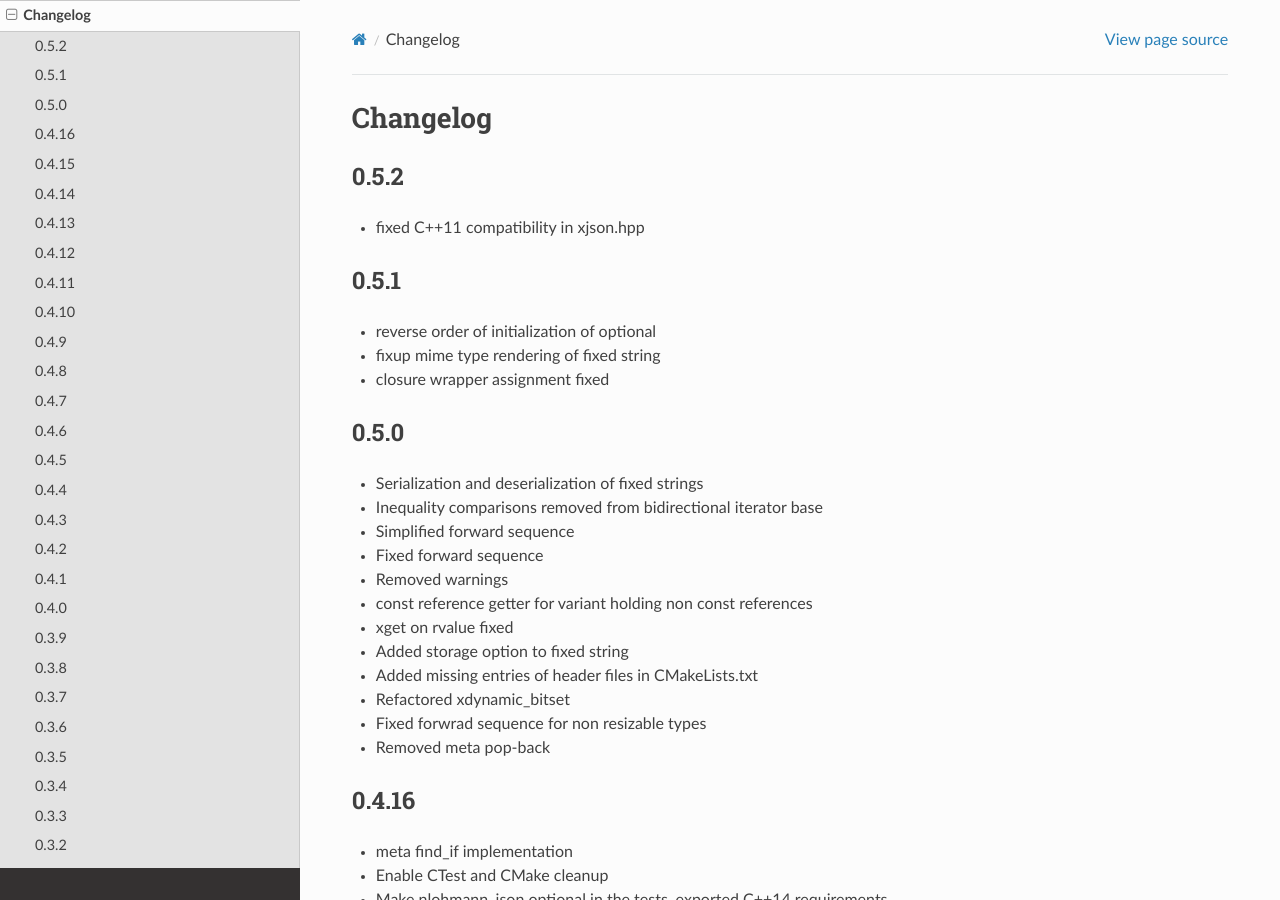
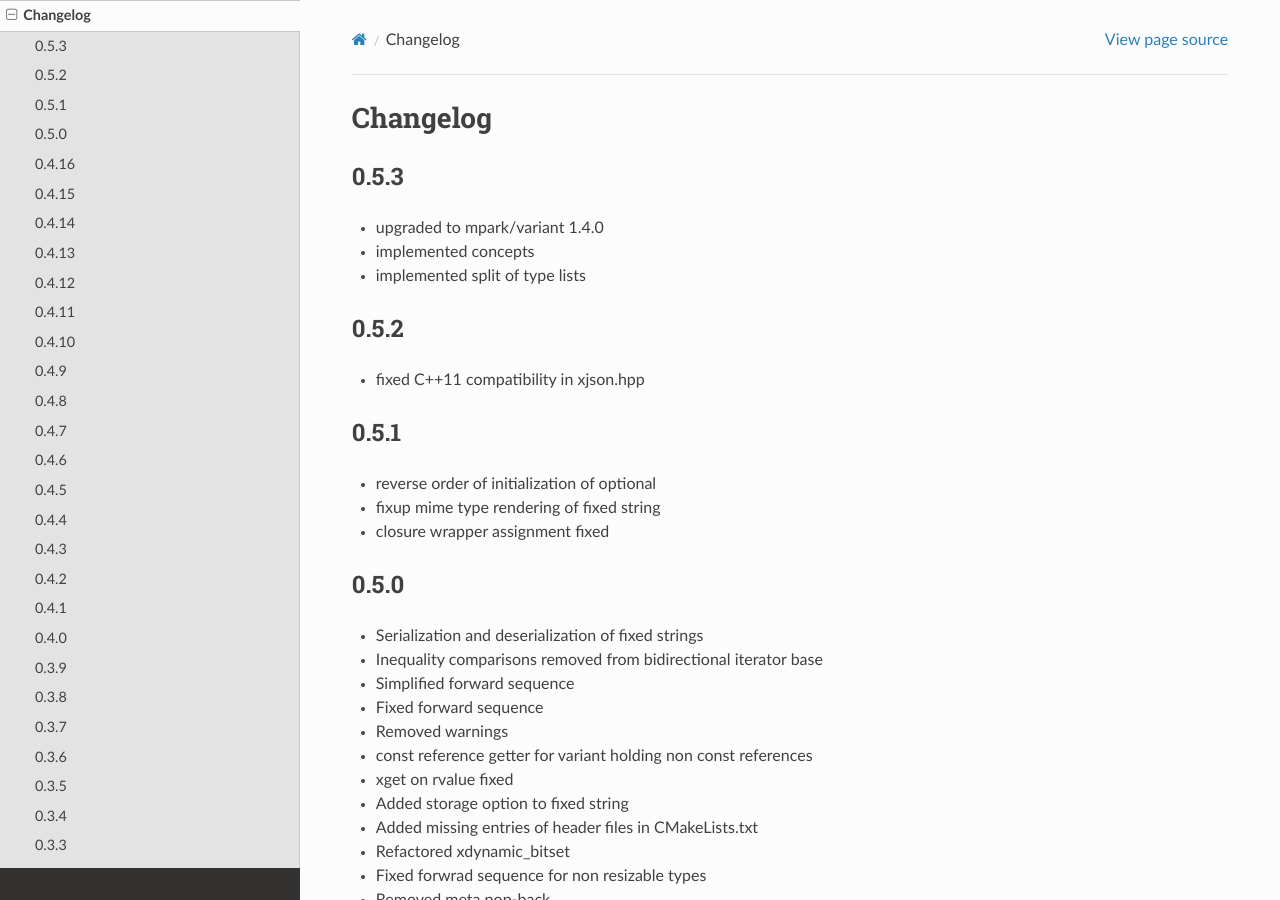
Before and after one commit to xtensor-stack/xtl, a Sphinx documentation site: the page built from docs/source/changelog.rst, in a window 1280 px wide and 900 px high. Built offline with Sphinx 7.4.7 and the Read the Docs theme 2.0.0, drawn with Linux system fonts in a browser that asks for light colours.

Commit message:
Release 0.5.3

```diff
--- a/docs/source/changelog.rst
+++ b/docs/source/changelog.rst
@@ -6,6 +6,13 @@
 
 Changelog
 =========
+
+0.5.3
+-----
+
+- upgraded to mpark/variant 1.4.0
+- implemented concepts
+- implemented split of type lists
 
 0.5.2
 -----
```
Also changed, not shown: 1 other file.
